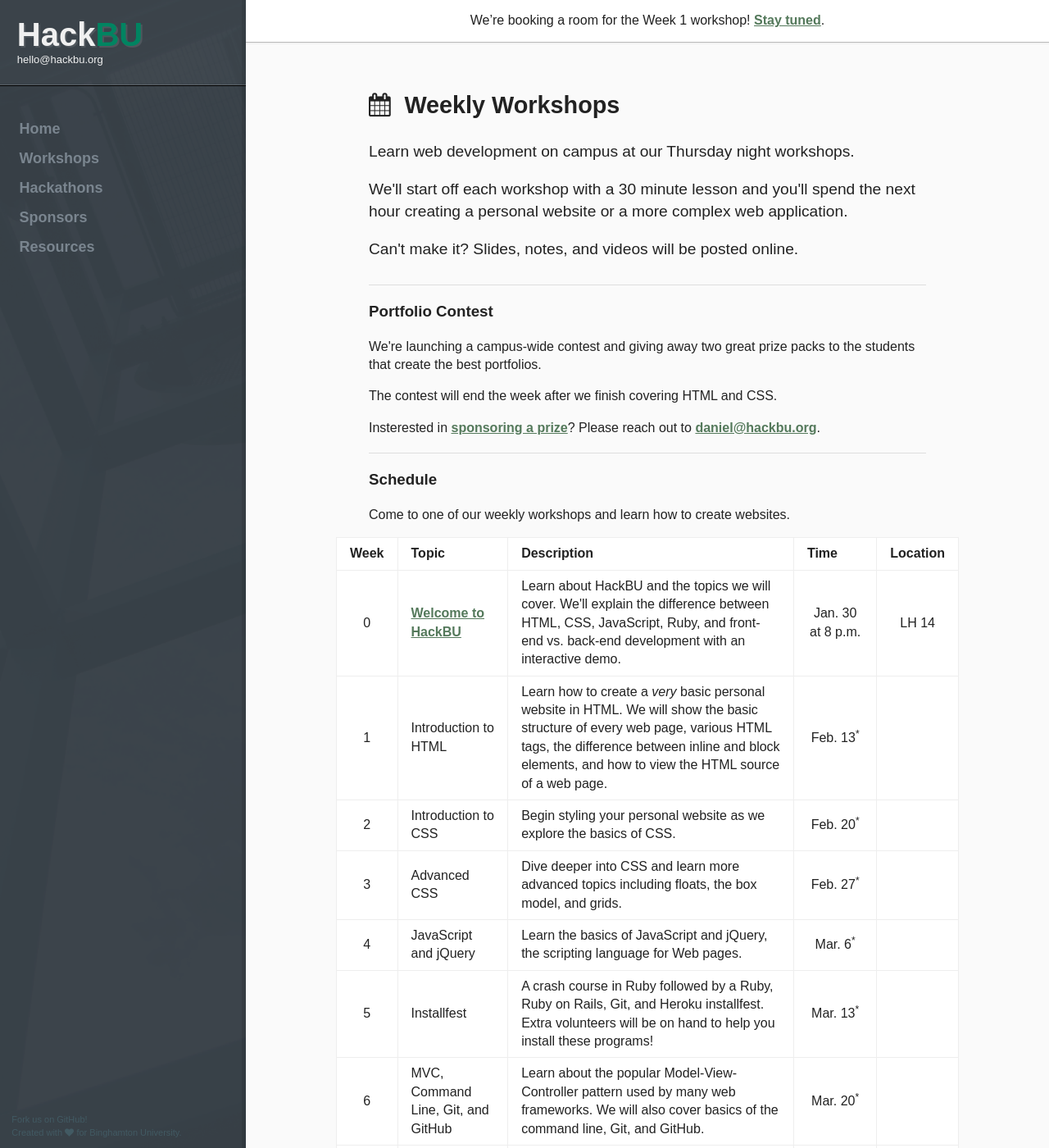
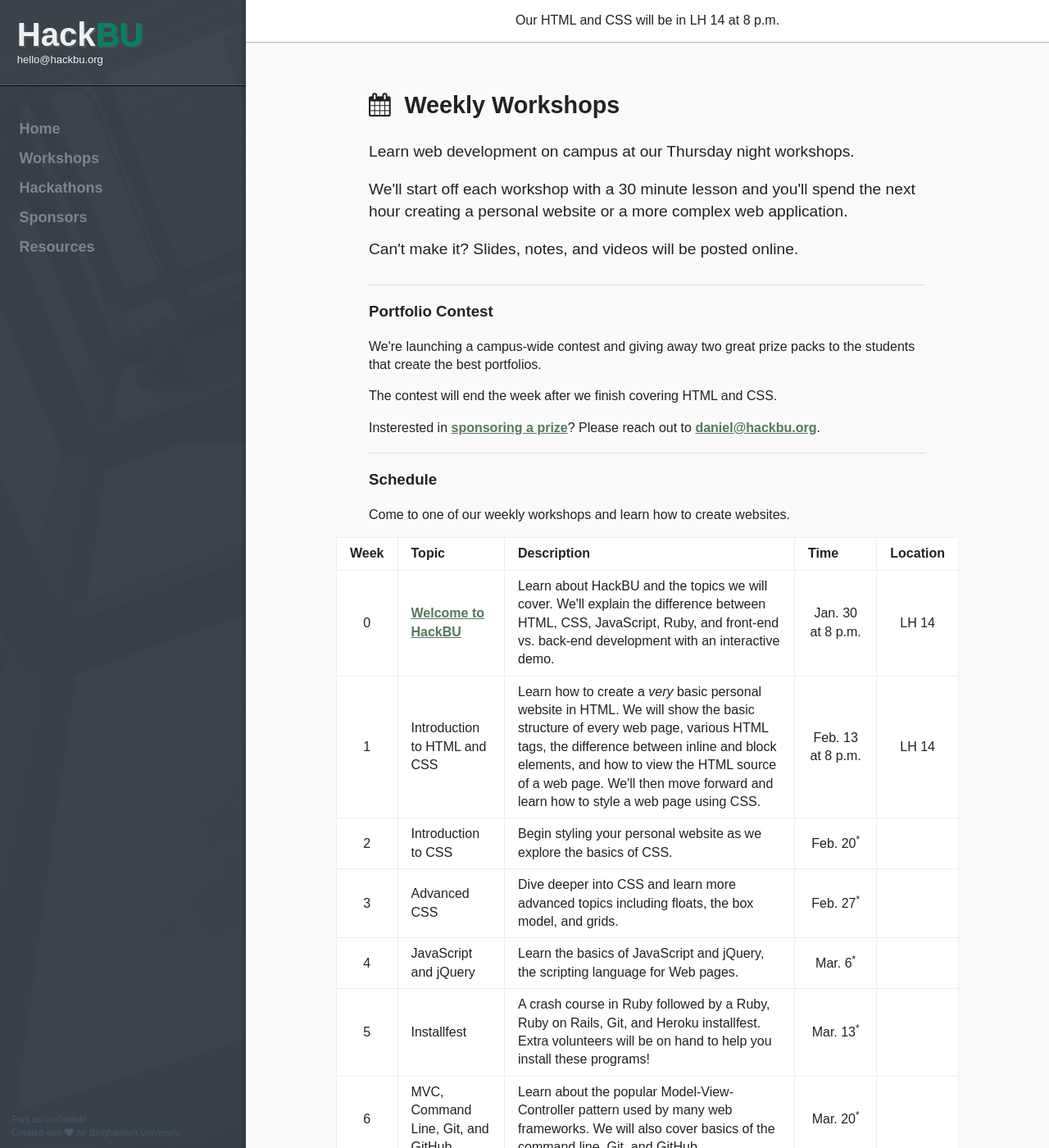
Before and after one commit to hackbinghamton/hackbinghamton.github.io, a Jekyll site: the page built from workshops/index.html, in a window 1280 px wide and 1400 px high. Shown: the whole window at 82% size. Built offline with Jekyll 4.4.1, drawn with Linux system fonts in a browser that asks for light colours; nearby versions of some CDN libraries; Markdown is read by kramdown in place of the engine named in the settings.

Commit message:
announce the time/location of the next workshop

```diff
--- a/_includes/announcement.html
+++ b/_includes/announcement.html
@@ -1,3 +1,3 @@
 <div class="site-announcement">
-	We’re booking a room for the Week 1 workshop! <a href="http://eepurl.com/KFGl9" title="Sign up for the mailing list">Stay tuned</a>.
+	Our HTML and CSS will be in LH 14 at 8 p.m.
 </div>
--- a/workshops/index.html
+++ b/workshops/index.html
@@ -49,10 +49,10 @@ description: Learn web development at Binghamton University with weekly workshop
 			</tr>
 			<tr>
 				<td class="table-center">1</td>
-				<td>Introduction to HTML</td>
-				<td>Learn how to create a <em>very</em> basic personal website in HTML. We will show the basic structure of every web page, various HTML tags, the difference between inline and block elements, and how to view the HTML source of a web page.</td>
-				<td class="table-center">Feb. 13<sup>*</sup></td>
-				<td></td>
+				<td>Introduction to HTML and CSS</td>
+				<td>Learn how to create a <em>very</em> basic personal website in HTML. We will show the basic structure of every web page, various HTML tags, the difference between inline and block elements, and how to view the HTML source of a web page. We&apos;ll then move forward and learn how to style a web page using CSS.</td>
+				<td class="table-center">Feb. 13 at 8 p.m.</td>
+				<td class="table-center">LH 14</td>
 			</tr>
 			<tr>
 				<td class="table-center">2</td>
```
